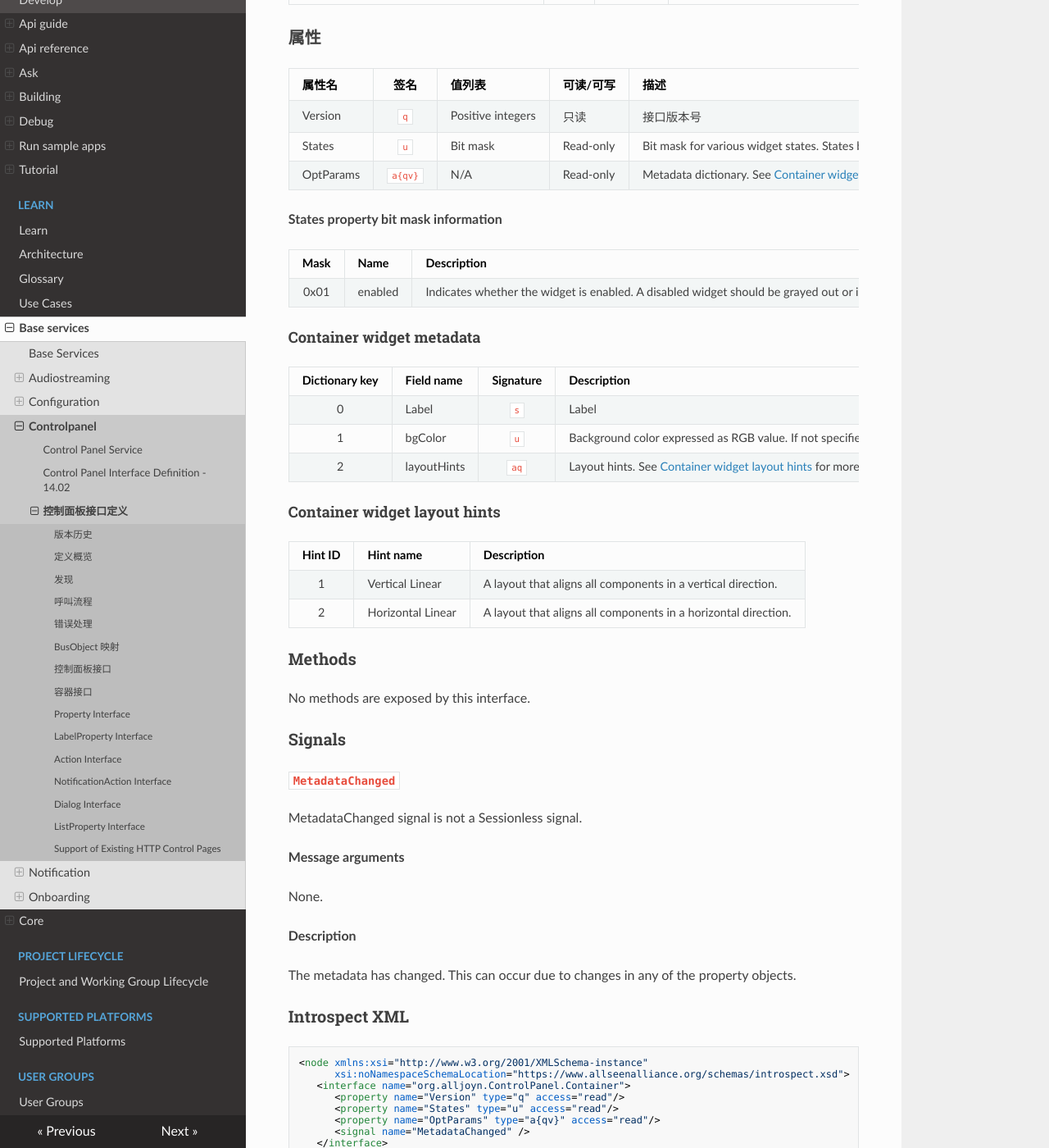
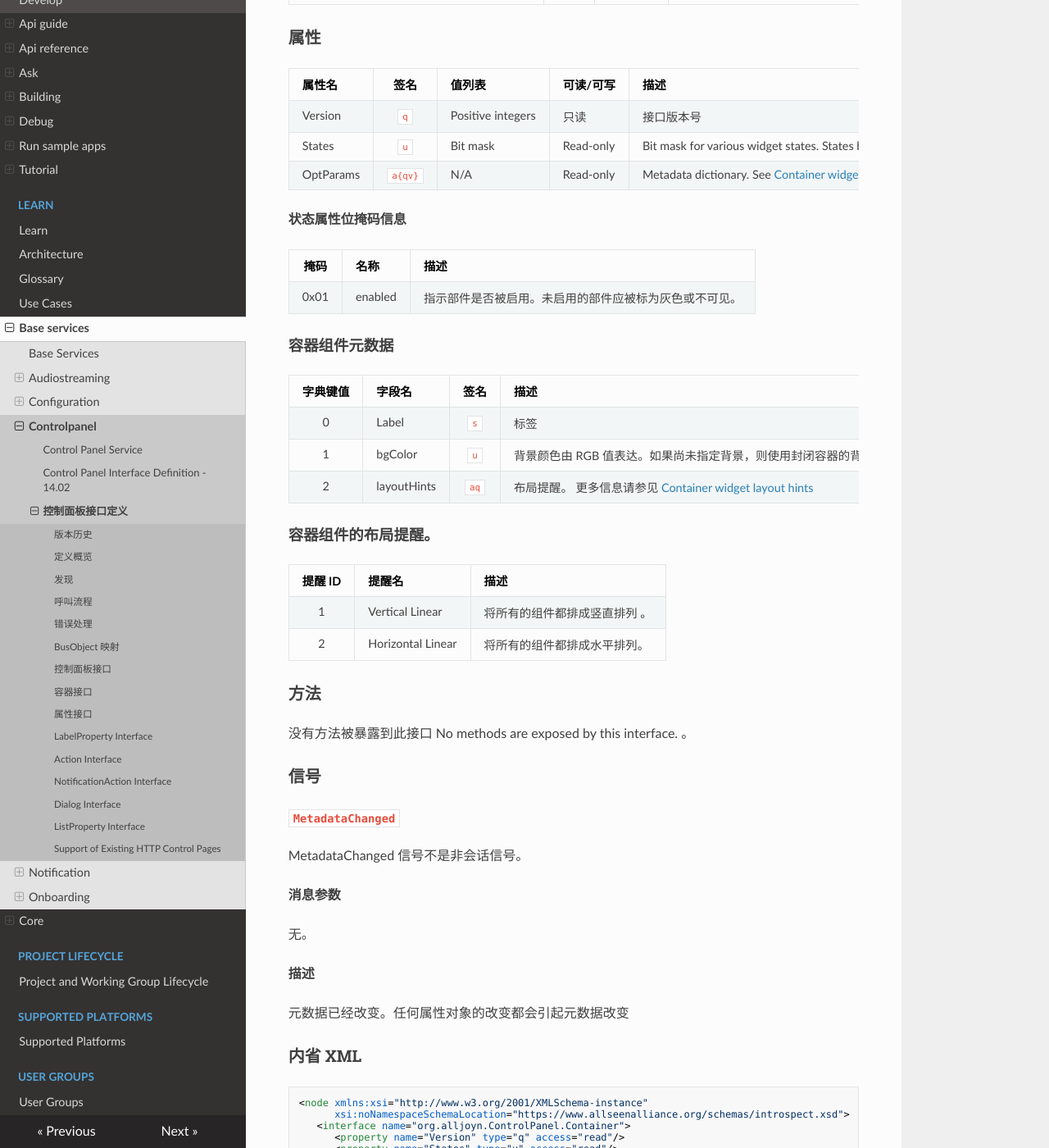
Before and after one commit to smart-conn/alljoyn-zh, an MkDocs documentation site: the page built from docs/learn/base-services/controlpanel/interface.md, in a window 1280 px wide and 1400 px high, scrolled down 6826 px. Shown: the whole window at 82% size. Built offline with MkDocs 1.6.1, drawn with Linux system fonts in a browser that asks for light colours; nearby versions of some CDN libraries; some of the changed text lies outside the part shown.

Commit message:
Update interface.md

````diff
--- a/docs/learn/base-services/controlpanel/interface.md
+++ b/docs/learn/base-services/controlpanel/interface.md
@@ -144,47 +144,47 @@ About announcement 通过非会话信号来传播。
 | States | `u` | Bit mask | Read-only | Bit mask for various widget states. States bit mask information is detailed below. |
 | OptParams | `a{qv}` | N/A | Read-only | Metadata dictionary. See [Container widget metadata][container-widget-metadata] for more information. |
 
-**States property bit mask information**
+**状态属性位掩码信息**
 
-| Mask | Name | Description |
+| 掩码 | 名称 | 描述 |
 |:---:|---|---|
-| 0x01 | enabled | Indicates whether the widget is enabled. A disabled widget should be grayed out or invisible. |
+| 0x01 | enabled | 指示部件是否被启用。未启用的部件应被标为灰色或不可见。|
 
-#### Container widget metadata
+#### 容器组件元数据
 
-| Dictionary key | Field name | Signature | Description |
+| 字典键值 | 字段名 | 签名 | 描述 |
 |:---:|---|:---:|---|
-| 0 | Label | `s` | Label |
-| 1 | bgColor | `u` | Background color expressed as RGB value. If not specified, then the background color of the enclosing container is used. |
-| 2 | layoutHints | `aq` | Layout hints. See [Container widget layout hints][container-widget-layout-hints] for more information. |
+| 0 | Label | `s` | 标签 |
+| 1 | bgColor | `u` | 背景颜色由 RGB 值表达。如果尚未指定背景，则使用封闭容器的背景颜色。|
+| 2 | layoutHints | `aq` | 布局提醒。 更多信息请参见 [Container widget layout hints][container-widget-layout-hints]  |
 
-#### Container widget layout hints
+#### 容器组件的布局提醒。
 
-| Hint ID | Hint name | Description |
+| 提醒 ID | 提醒名 | 描述 |
 |:---:|---|---|
-| 1 | Vertical Linear | A layout that aligns all components in a vertical direction. |
-| 2 | Horizontal Linear | A layout that aligns all components in a horizontal direction. |
+| 1 | Vertical Linear | 将所有的组件都排成竖直排列 。 |
+| 2 | Horizontal Linear | 将所有的组件都排成水平排列。 |
 
-### Methods
+### 方法
 
+没有方法被暴露到此接口
 No methods are exposed by this interface.
-
-### Signals
+。
+### 信号
 
 #### `MetadataChanged`
 
-MetadataChanged signal is not a Sessionless signal.
+MetadataChanged 信号不是非会话信号。
 
-**Message arguments**
+**消息参数**
 
-None.
+无。
 
-**Description**
+**描述**
 
-The metadata has changed. This can occur due to changes in
-any of the property objects.
+元数据已经改变。任何属性对象的改变都会引起元数据改变
 
-### Introspect XML
+### 内省 XML
 
 ```xml
 <node xmlns:xsi="http://www.w3.org/2001/XMLSchema-instance"
@@ -198,16 +198,15 @@ any of the property objects.
 </node>
 ```
 
-## Property Interface
+## 属性接口
 
-This interface provides the control mechanism for the property widget.
-Each widget is represented by an AllJoyn object implementing this interface.
+此接口为属性部件提供了控制机制。每一个部件都被实现此接口的一个 AllJoyn 对象所代表。
 
-### Interface name
+### 接口名
 
-| Interface name | Version | Secured | Object path |
+| 接口名 | 版本 | 是否安全 | 对象路径 |
 |---|:---:|:---:|---|
-| `org.alljoyn.ControlPanel.Property` | 1 | no | <p>`/ControlPanel/{unit)/{panel}/{language}/.../{object name}`</p><p>Examples:</p><ul><li>/ControlPanel/washing/consolePanel/en/Mode</li><li>/ControlPanel/sprinkler/mainPanel/en/Schedules/InputForm/ScheduleName</li></ul> |
+| `org.alljoyn.ControlPanel.Property` | 1 | 否 | <p>`/ControlPanel/{unit)/{panel}/{language}/.../{object name}`</p><p>实例:</p><ul><li>/ControlPanel/washing/consolePanel/en/Mode</li><li>/ControlPanel/sprinkler/mainPanel/en/Schedules/InputForm/ScheduleName</li></ul> |
 | `org.alljoyn.ControlPanel.SecuredProperty` | 1 | yes | `/ControlPanel/{unit}/{panel}/.../{object name}` |
 
 ### Properties
````
